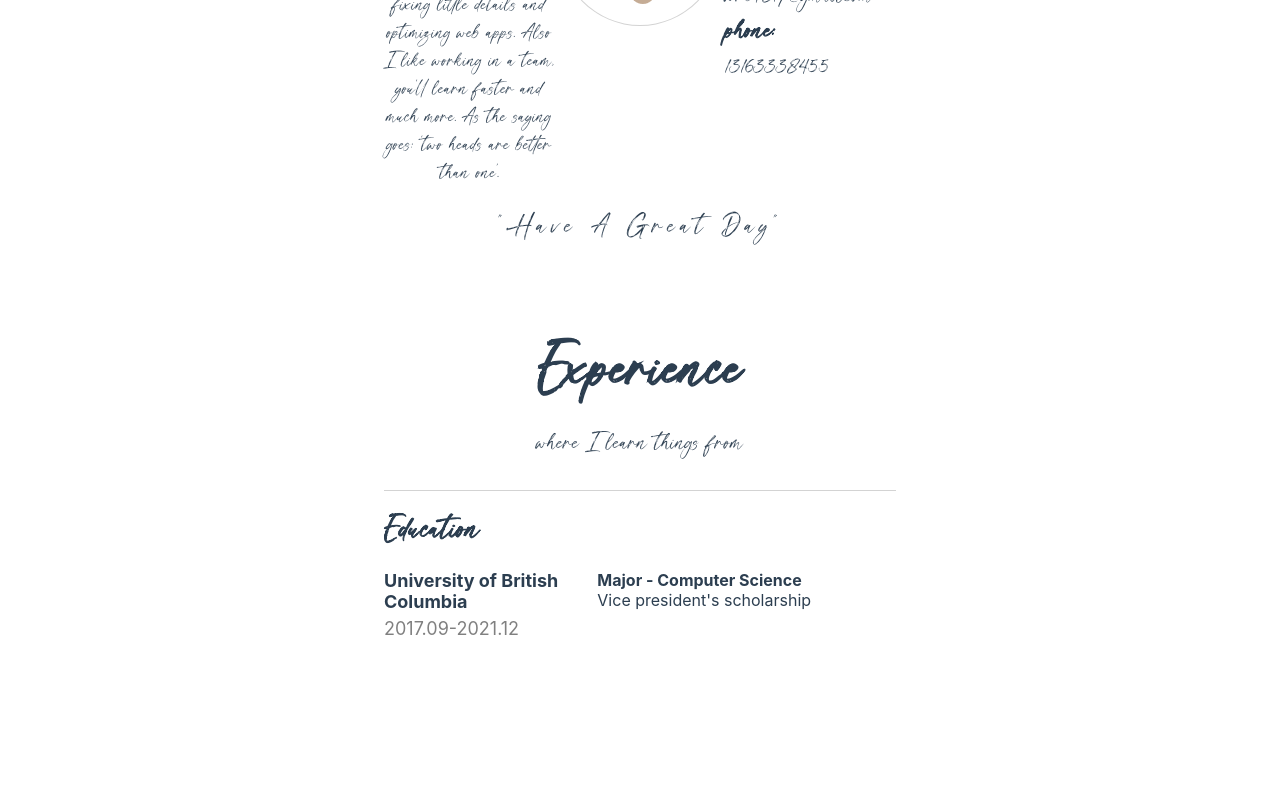
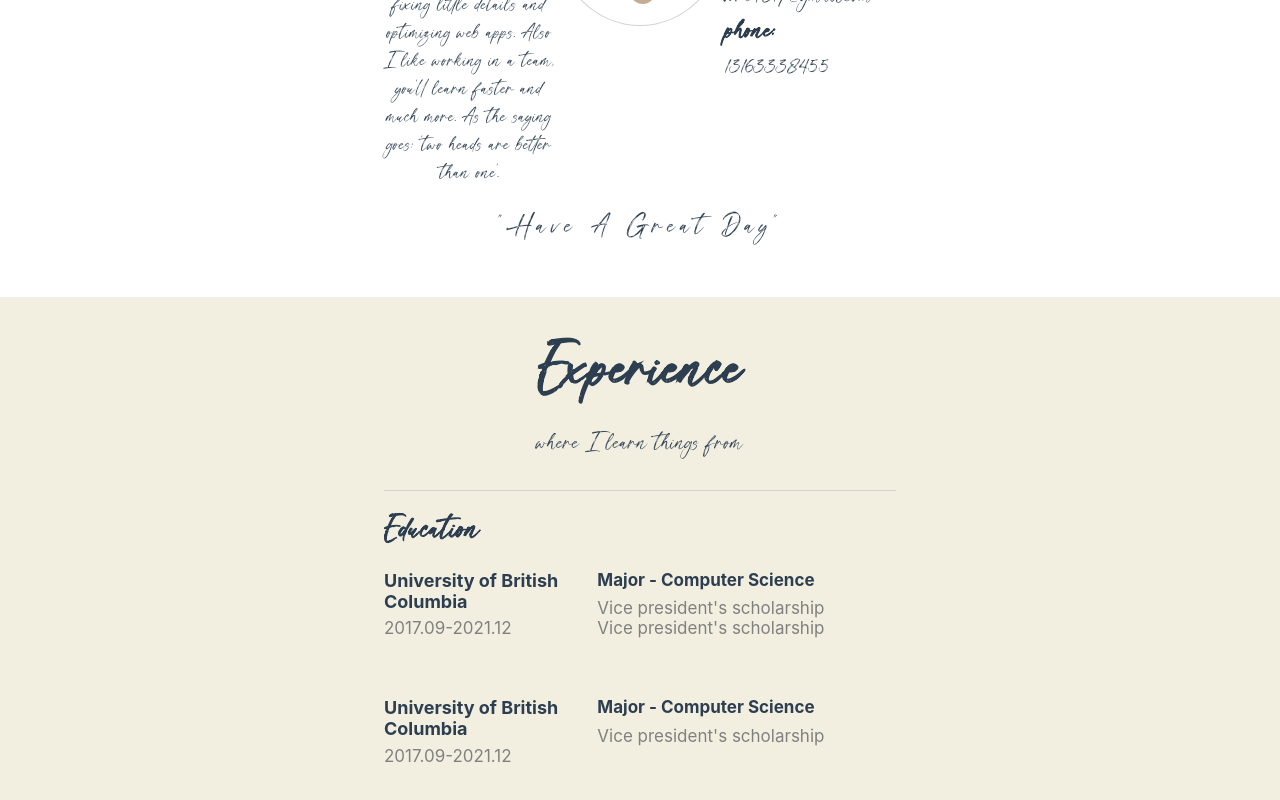
Before and after one commit to wrc9817/myWebsite, a Vue app in the folder mywebsite/: page /home in a window 1280 px wide. Shown: the part 496-1296 px from the top of the page. Before the commit the page ends 1173 px from the top, so only its background shows below. Built offline with nearby package versions, Linux system fonts and the light colour scheme; what vue-particles would draw is missing.

Commit message:
教育经历布局及字体大小调整

```diff
--- a/mywebsite/src/components/experience/index.vue
+++ b/mywebsite/src/components/experience/index.vue
@@ -13,7 +13,24 @@
                         <div class="title-wrapper"><span class="title">Education</span></div>
                     </el-col>
                 </el-row>
-                <el-row>
+                <el-row class="row">
+                    <el-col :span="10">
+                        <div class="school-wrapper">
+                            <div class="school">University of British Columbia</div>
+                            <div class="period">2017.09-2021.12</div>
+                        </div>
+                    </el-col>
+                    <el-col :span="14">
+                        <div class="detail-wrapper">
+                            <div class="major">Major - Computer Science</div>
+                            <div class="award">
+                                <div>Vice president's scholarship</div>
+                                <div>Vice president's scholarship</div>
+                            </div>
+                        </div>
+                    </el-col>
+                </el-row>
+                <el-row class="row">
                     <el-col :span="10">
                         <div class="school-wrapper">
                             <div class="school">University of British Columbia</div>
@@ -38,6 +55,7 @@
 <style scoped>
     .main {
         padding: 2.5% 10%;
+        background: #F3EFE0;
     }
 
     .title {
@@ -80,12 +98,13 @@
     }
 
     .school-wrapper .period {
+        font-size: 17px;
         color: grey;
         padding: 3% 0;
     }
 
     .detail-wrapper {
-        font-size: 16px;
+        font-size: 17px;
 
         text-align: left;
         font-family: -apple-system, BlinkMacSystemFont, 'Segoe UI', Roboto, Oxygen, Ubuntu, Cantarell, 'Open Sans', 'Helvetica Neue', sans-serif;
@@ -97,4 +116,11 @@
         font-weight: bold;
 
     }
+    .detail-wrapper .award{
+         color: grey;
+        padding: 3% 0;
+    }
+    .row{
+        margin-bottom:50px;
+    }
 </style>
```
